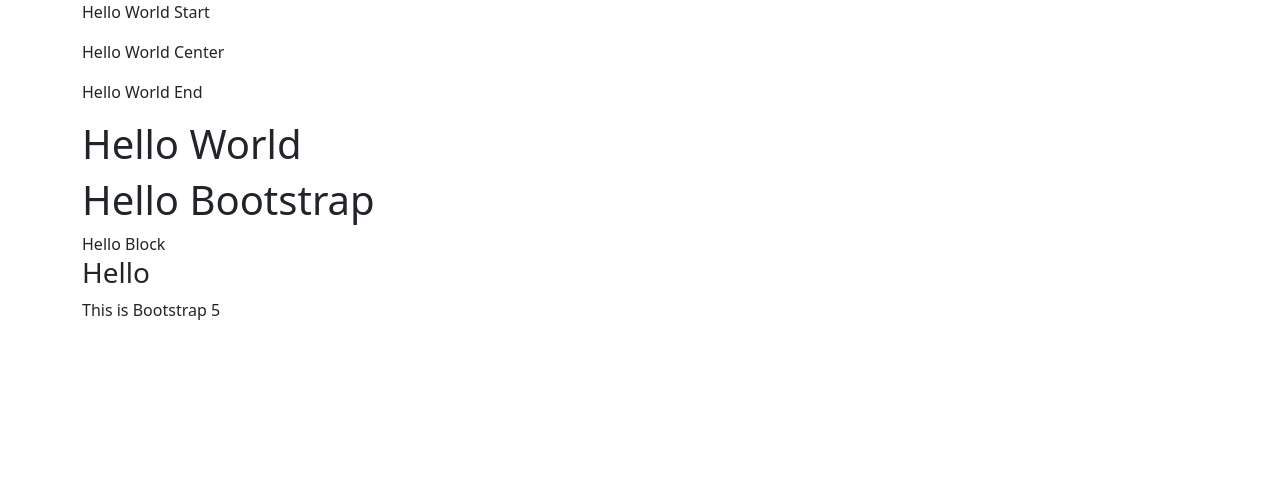
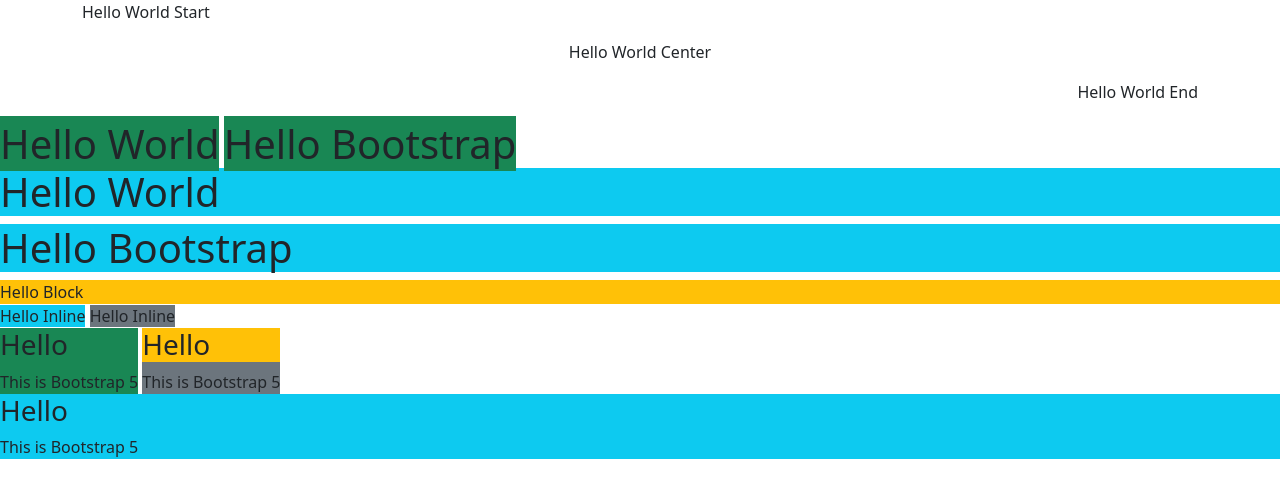
Before and after one commit to bright1331/github-desktop-project1, a plain HTML site: page 3_TextAlignment-Display (1).html in a window 1280 px wide. Drawn offline with nearby package versions, Linux system fonts and the light colour scheme.

Commit message:
3.TextAlignment

```diff
--- a/3_TextAlignment-Display (1).html
+++ b/3_TextAlignment-Display (1).html
@@ -10,22 +10,39 @@
 <body>
     <div class="container">
         <!-- กำหนดตำแหน่ง (แนวนอน) -->
-        <p>Hello World Start</p>
-        <p>Hello World Center</p>
-        <p>Hello World End</p>
+        <p class="text-start">Hello World Start</p>
+        <p class="text-center">Hello World Center</p>
+        <p class="text-end">Hello World End</p>
+        </div>
+        <div>
+         <!-- Block to Inline -->
+         <h1 class="bg-success d-inline">Hello World</h1>
+         <h1 class="bg-success d-inline">Hello Bootstrap</h1>
+         <h1 class="bg-info">Hello World</h1>
+         <h1 class="bg-info">Hello Bootstrap</h1>
+         </div>
+         <div>
+         <!-- Inline to Block -->
+         <span class="bg-warning d-block">Hello Block</span>
+         <span class="bg-info">Hello Inline</span>
+         <span class="bg-secondary">Hello Inline</span>
+         </div>
 
-         <!-- Block to Inline -->
-         <h1>Hello World</h1>
-         <h1>Hello Bootstrap</h1>
+         <div>
+             <!-- Inline-Block -->
+         <div class="bg-success d-inline-block">
+            <h3>Hello</h3>
+            This is Bootstrap 5
+        </div>
+        <div class="bg-secondary d-inline-block">
+           <h3 class="bg-warning">Hello</h3>
+           This is Bootstrap 5
+       </div>
+       <div class="bg-info">
+           <h3>Hello</h3>
+           This is Bootstrap 5
+       </div>
+         </div>
 
-          <!-- Inline to Block -->
-         <span>Hello Block</span>
-
-          <!-- Inline-Block -->
-         <div>
-             <h3>Hello</h3>
-             This is Bootstrap 5
-         </div>
-    </div>
 </body>
 </html>
```
